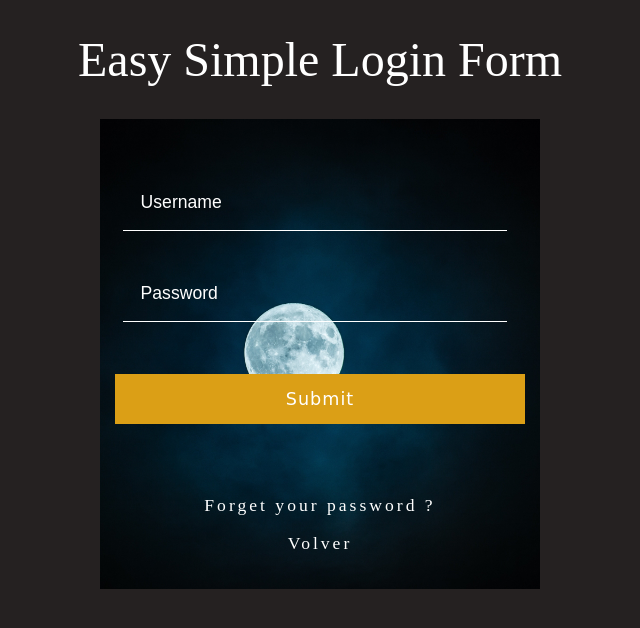
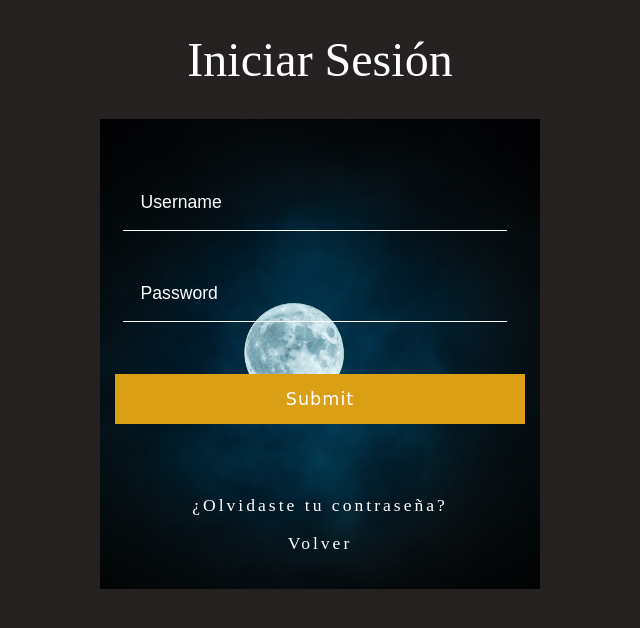
Before and after one commit to jimenher12-jpg/HTML-CSS, a plain HTML site: page HTML/ingreso.html in a window 1280 px wide. Shown: the whole page, without its empty margins (320-960 px from the left). Drawn offline with Linux system fonts and the light colour scheme; a web font is replaced by a local one.

Commit message:
Arregle la ubicación de las carpetas

```diff
--- a/HTML/ingreso.html
+++ b/HTML/ingreso.html
@@ -10,17 +10,17 @@
 <body>
     <!--Main-->
     <div class="main">
-        <h1>Easy Simple Login Form</h1>
+        <h1>Iniciar Sesión</h1>
         <div class="row">
             <div class="form-p">
-                <form action="../si/index-admin.html" method="post">
+                <form action="../si/1.admin/html/index-admin.html" method="post">
                     <input class="text" type="text" placeholder="Username" name="Username" required>
 
                     <input class="text" type="password" placeholder="Password" name="Password" required>
 
                     <input type="submit" value="Submit">
                 </form>
-                <p><a href="#">Forget your password ?</a></p>
+                <p><a href="#">¿Olvidaste tu contraseña?</a></p>
                 <a href="../index.html">Volver</a>
             </div>
         </div>
```
